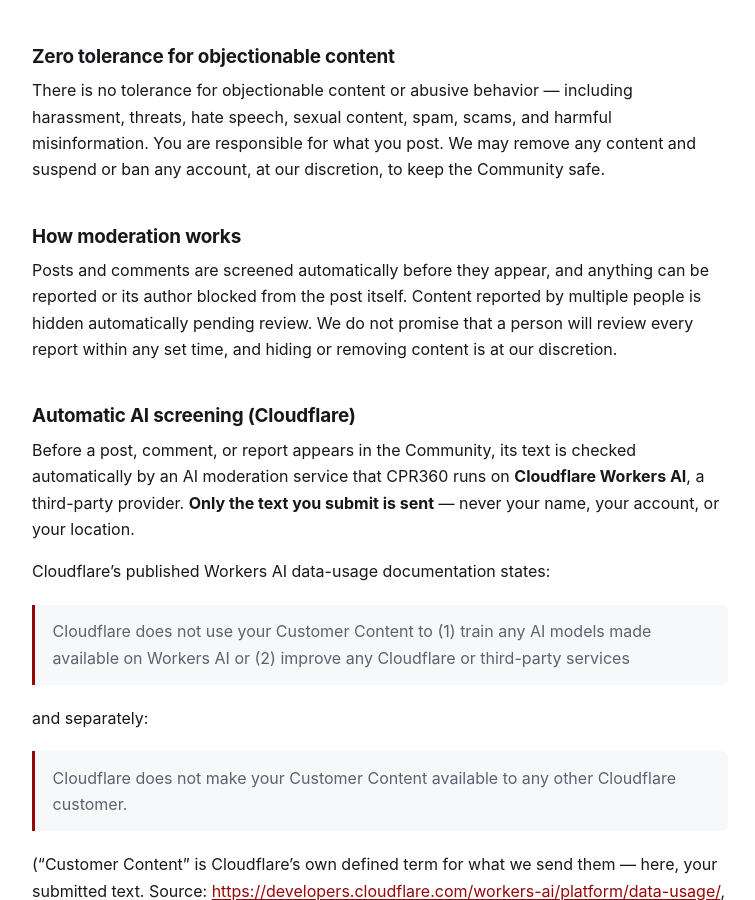
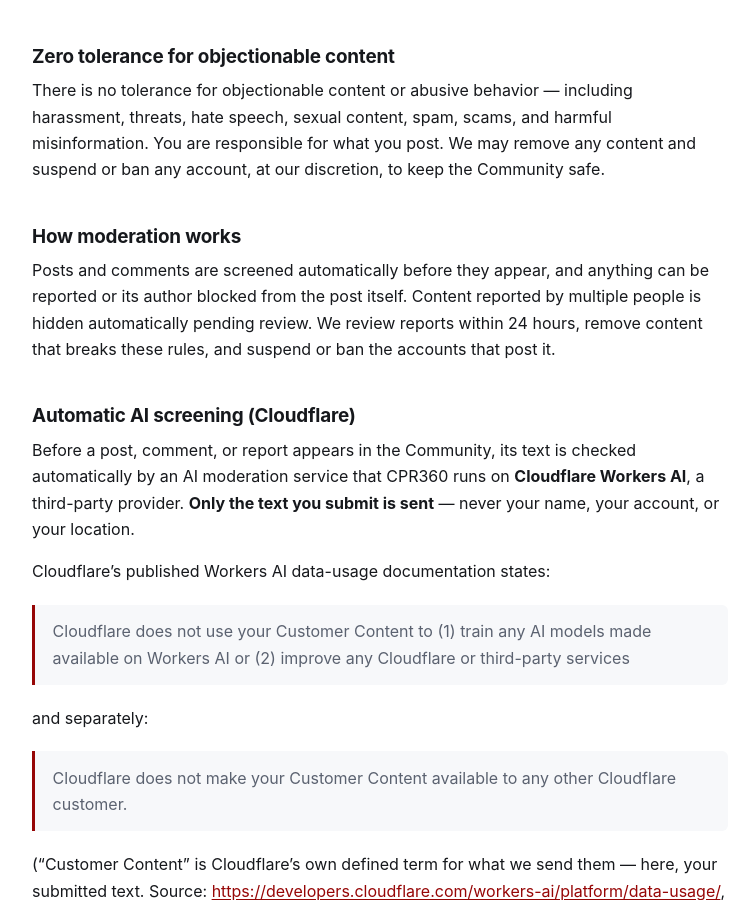
Before and after one commit to atalreja777/hearthealth-legal, a Jekyll site: the page built from terms.md, in a window 1280 px wide and 900 px high, scrolled down 812 px. Shown: the whole window, without its empty margins (260-1015 px from the left). Built offline with Jekyll 4.4.1, drawn with Linux system fonts in a browser that asks for light colours.

Commit message:
Community moderation: commit to reviewing reports within 24 hours (App Review 1.2)
Co-Authored-By: Claude Opus 5.5 <noreply@anthropic.com>

```diff
--- a/terms.md
+++ b/terms.md
@@ -35,9 +35,9 @@ and suspend or ban any account, at our discretion, to keep the Community safe.
 ## How moderation works
 Posts and comments are screened automatically before they appear, and anything
 can be reported or its author blocked from the post itself. Content reported by
-multiple people is hidden automatically pending review. We do not promise that a
-person will review every report within any set time, and hiding or removing
-content is at our discretion.
+multiple people is hidden automatically pending review. We review reports within
+24 hours, remove content that breaks these rules, and suspend or ban the accounts
+that post it.
 
 ## Automatic AI screening (Cloudflare)
 Before a post, comment, or report appears in the Community, its text is checked
```
Also changed, not shown: support.md (+2 -2 lines).
